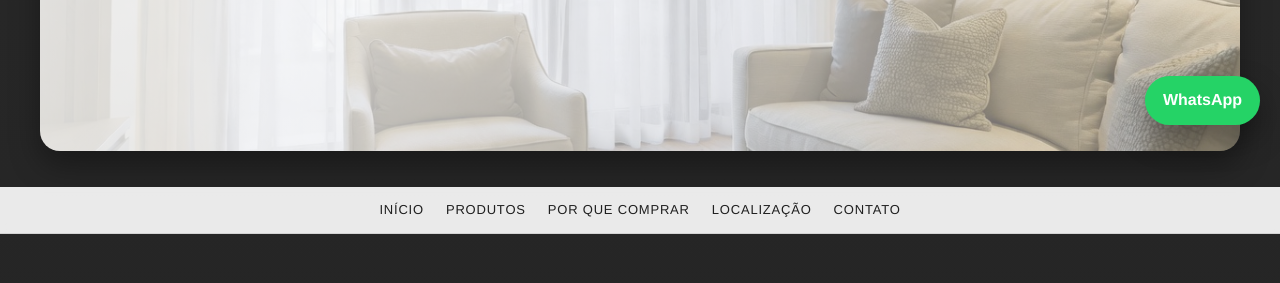
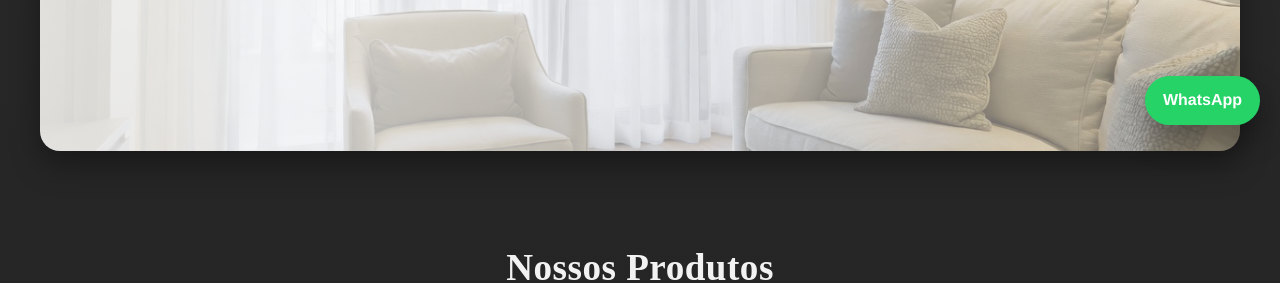
Before and after one commit to redemeloltda-creator/casamelodecor, a plain HTML site: page index.html in a window 1280 px wide. Shown: the part 655-938 px from the top of the page. Drawn offline with Linux system fonts and the light colour scheme.

Commit message:
Update index.html

```diff
--- a/index.html
+++ b/index.html
@@ -59,18 +59,6 @@
         Ver Instagram
     </a>
 </section>
-<nav>
-    <div class="nav-conteudo">
-        <div class="menu-links">
-            <a href="#">Início</a>
-            <a href="#produtos">Produtos</a>
-            <a href="#diferenciais">Por que comprar</a>
-            <a href="#local">Localização</a>
-            <a href="#contato">Contato</a>
-        </div>
-    </div>
-</nav>
-
 <section class="section" id="produtos">
     <h2>Nossos Produtos</h2>
 
```
